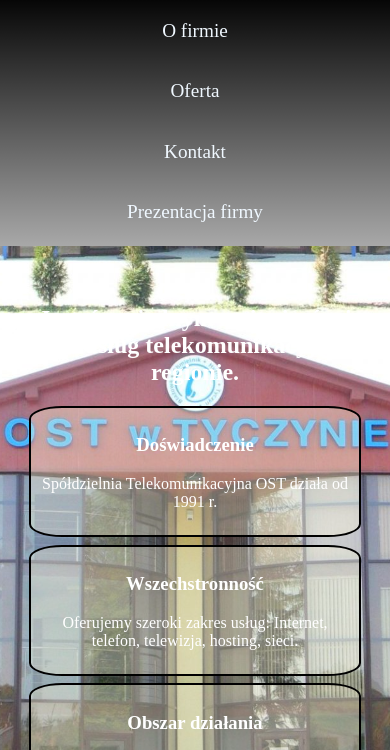
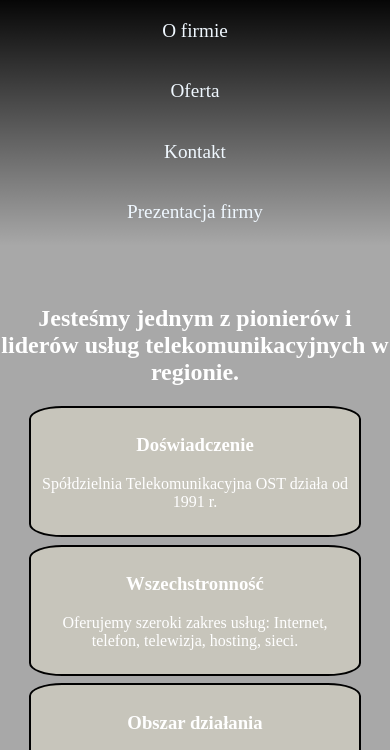
Before and after one commit to Kuba116111/projekt_strony_www, a plain HTML site: page index.html in a window 390 px wide. Shown: the part 73-823 px from the top of the page. Drawn offline with Linux system fonts and the light colour scheme.

Commit message:
Add files via upload

```diff
--- a/style.css
+++ b/style.css
@@ -144,10 +144,10 @@ hr {
     #o-firmie {
         padding-bottom: 2%;
         padding-top: 10%;
-        background-image: url('grafika/ost_budynek-1536x927.jpg');
+        /* background-image: url('grafika/ost_budynek-1536x927.jpg');
         background-size: 250%;
         background-position-x: center;
-        background-position-y: center;
+        background-position-y: center; */
     }
 
     .opis {
```
